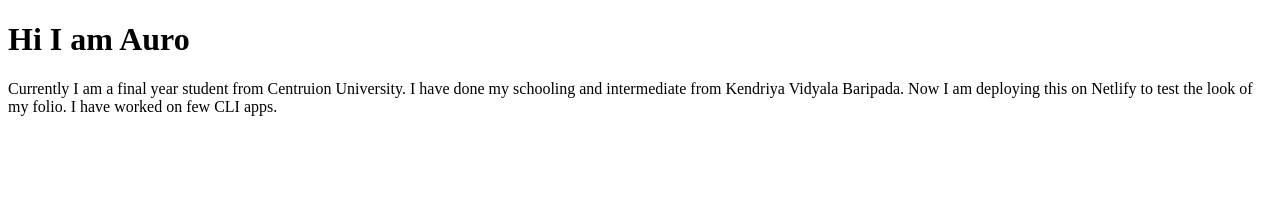
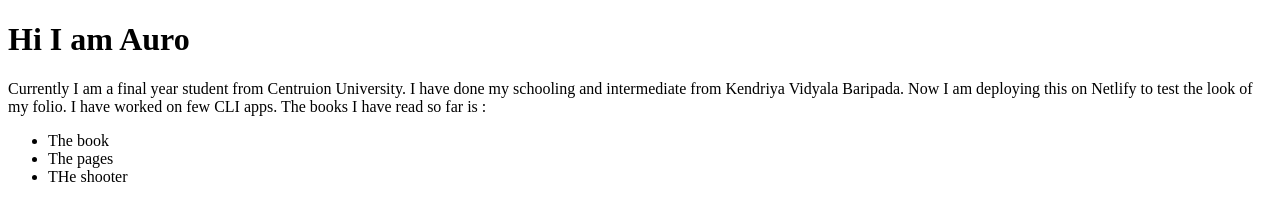
Before and after one commit to Auro-jyoti/aurojyotibhattaportfolio, a plain HTML site: page index.html in a window 1280 px wide. Drawn offline with Linux system fonts and the light colour scheme.

Commit message:
Update index.html

```diff
--- a/index.html
+++ b/index.html
@@ -15,6 +15,13 @@
         Now I am deploying this on Netlify to test the look of my folio.
 
         I have worked on few CLI apps.
+
+        The books I have read so far is :
+        <ul>
+            <li>The book</li>
+            <li>The pages</li>
+            <li>THe shooter</li>
+        </ul>
     </p>
 </body>
 </html>
```
